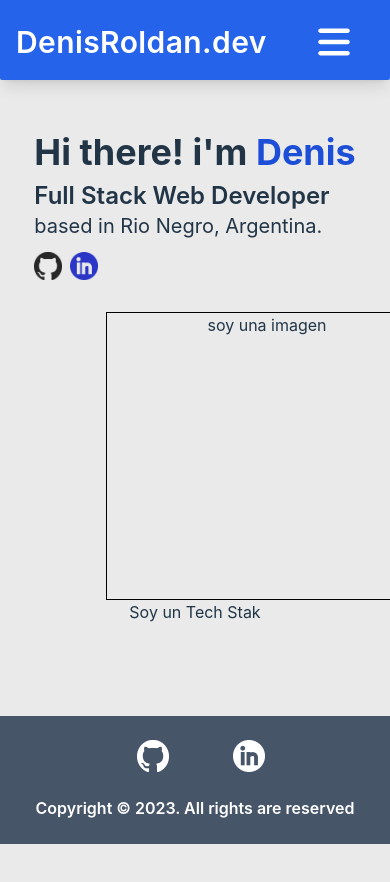
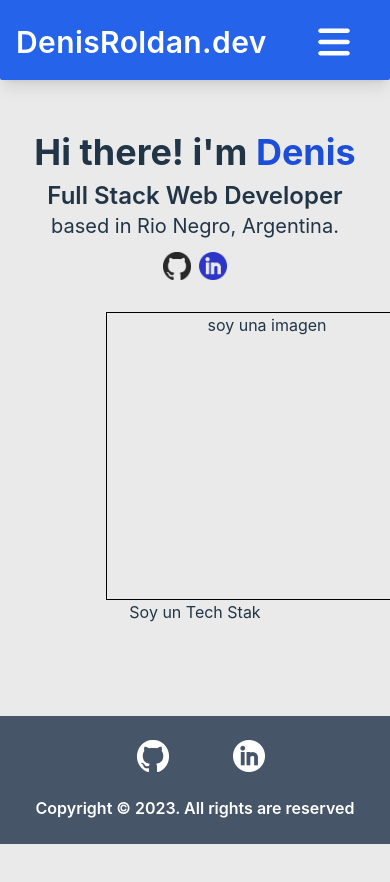
Before and after one commit to denisrold/Portfolio, a React (Vite) app in the folder portfolio/: page / in a window 390 px wide. Shown: the top 882 px of the page. Built offline with nearby package versions, Linux system fonts and the light colour scheme.

Commit message:
Responsive home

```diff
--- a/portfolio/src/views/Home.jsx
+++ b/portfolio/src/views/Home.jsx
@@ -5,11 +5,13 @@ const Home=()=>{
         <main className='flex flex-col items-center md:flex-row md:justify-center space-x-36'>
             <div className='flex flex-col items-start text-start'>
                 <p className="font-bold text-4xl mt-auto">Hi there! i'm <span className='text-blue-700'>Denis</span></p>
-                <p className="text-2xl mt-2 text-start font-semibold ">Full Stack Web Developer <span className="hidden md:inline-block md:text-xl lg:text-2xl">based in Rio Negro, Argentina.</span></p>
-                <span className="block left-auto row-auto text-xl md:hidden">based in Rio Negro, Argentina.</span>
+                <p className="ml-auto mr-auto text-2xl mt-2 text-start font-semibold ">Full Stack Web Developer <span className="hidden md:inline-block md:text-xl lg:text-2xl">based in Rio Negro, Argentina.</span></p>
+                <span className="ml-auto mr-auto block left-auto row-auto text-xl md:hidden">based in Rio Negro, Argentina.</span>
+                <div className="ml-auto mr-auto md:ml-0 md:mr-0">
                 <IconsHAndlersHome />
+                </div>
             </div>
-            <div className='w-full md:w-96 h-72 mt-8 md:mt-0 border border-black'>soy una imagen</div>
+            <div className=' w-full md:w-96 h-72 mt-8 md:mt-0 border border-black'>soy una imagen</div>
         </main>
     )
     }
```
